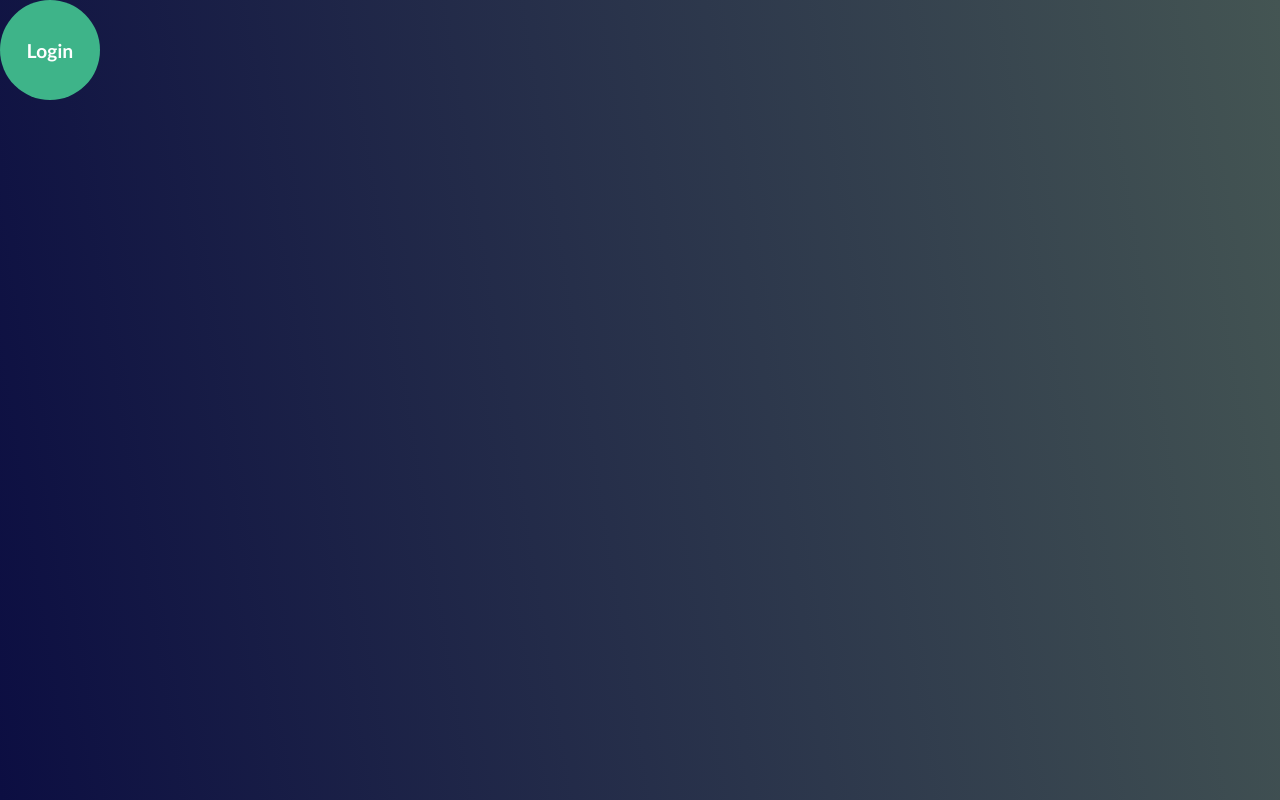
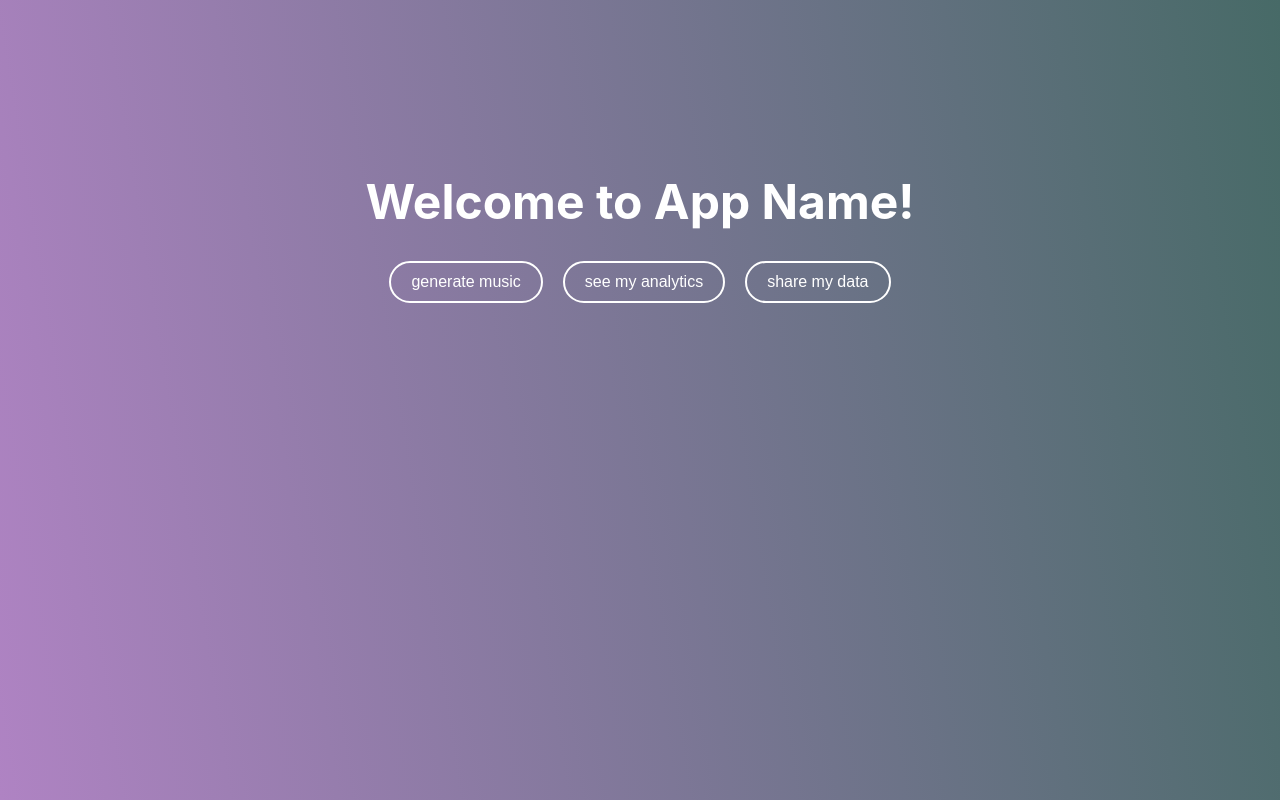
Before and after one commit to charles-xing-devine/spotify-api, a React (Create React App) app in the folder my-spotify-app/: page /callback in a window 1280 px wide. Built offline with nearby package versions, Linux system fonts and the light colour scheme; the HTML template or start-up script is replaced by a standard one.

Commit message:
UI for home

```diff
--- a/my-spotify-app/src/components/Homepage/Homepage.css
+++ b/my-spotify-app/src/components/Homepage/Homepage.css
@@ -1,53 +1,118 @@
-/* src/pages/Homepage.css */
-
-/* Import Lato font */
-@import url('https://fonts.googleapis.com/css2?family=Lato:wght@400;700&display=swap');
-
-body, .App {
-  background: rgb(12,14,66);
-  background: linear-gradient(81deg, rgba(12,14,66,1) 0%, rgba(68,85,83,1) 100%);
+/* Container styling */
+.homepage-container {
+  background: linear-gradient(81deg, #af83c3 0%, rgb(71, 106, 103) 100%);
   color: #ffffff;
-  height: 100vh;
-  margin: 0;
-  font-family: 'Lato', sans-serif; /* Apply Lato font */
-  position: relative;
-  overflow: hidden;
+  min-height: 100vh;
+  display: flex;
+  flex-direction: column;
 }
 
-.container-fixed {
-  height: 100vh;
-  overflow: auto;
+/* Header styling */
+.header {
+  display: flex;
+  justify-content: flex-end;
+  padding: 20px;
+}
+
+.profile-section {
   position: relative;
-  z-index: 1;
+}
+
+.profile-icon {
+  width: 40px;
+  height: 40px;
+  border-radius: 50%;
+  cursor: pointer;
+}
+
+.dropdown-menu {
+  position: absolute;
+  right: 0;
+  background: #ffffff;
+  border-radius: 8px;
+  overflow: hidden;
+  margin-top: 10px;
+}
+
+.dropdown-menu button {
+  background: none;
+  border: none;
+  color: #000;
+  padding: 10px 20px;
+  width: 100%;
+  text-align: left;
+  cursor: pointer;
+}
+
+.dropdown-menu button:hover {
+  background: #f0f0f0;
+}
+
+/* Main content styling */
+.main-content {
+  display: flex;
+  flex-direction: column;
+  align-items: center;
+  margin-top: 100px;
 }
 
 .app-title {
-  font-size: 3.5rem;
+  font-size: 3rem;
+  margin-bottom: 30px;
   color: #ffffff;
   font-weight: bold;
 }
 
-.app-description-container {
-  color: #b0b0b0;
+/* Button group styling */
+.button-group {
+  display: flex;
+  gap: 20px;
+  margin-bottom: 30px;
 }
 
-.buttons .btn {
-  font-weight: bold;
-  border-radius: 20px;
-  padding: 0.5rem 1.5rem;
-  text-transform: uppercase;
-  letter-spacing: 0.1rem;
-  font-family: 'Lato', sans-serif; /* Apply Lato font to buttons */
+.action-button {
+  background-color: transparent;
+  border: 2px solid #ffffff;
+  border-radius: 30px;
+  color: #ffffff;
+  padding: 10px 20px;
+  font-size: 1rem;
+  cursor: pointer;
+  transition: background-color 0.3s, color 0.3s;
 }
 
-.buttons .btn-primary {
-  background-color: #c2cc69;
-  color: #000000;
-  border: none;
+.action-button:hover {
+  background-color: #ffffff;
+  color: #000;
 }
 
-.buttons .btn-secondary {
-  background-color: #6a5acd;
+/* Input section for ArtistTracks */
+.dashboard-container {
+  display: flex;
+  flex-direction: column;
+  align-items: center;
+  justify-content: center;
   color: #ffffff;
+  margin-top: 20px;
+}
+
+.input-field {
+  padding: 10px 15px;
+  font-size: 1rem;
   border: none;
+  border-radius: 25px 0 0 25px;
+  outline: none;
+  width: 300px;
+  color: #fff;
+  background-color: #2b2b53;
 }
+
+.submit-button {
+  padding: 10px;
+  font-size: 1rem;
+  border: none;
+  background-color: #3b3b6d;
+  color: #c0c0ff;
+  border-radius: 0 25px 25px 0;
+  cursor: pointer;
+}
--- a/my-spotify-app/src/components/Homepage/Homepage.js
+++ b/my-spotify-app/src/components/Homepage/Homepage.js
@@ -1,19 +1,69 @@
-// Homepage.js
-
-
+import React, { useState, useEffect } from 'react';
 import LoginButton from '../LoginButton/LoginButton';
 import ArtistTracks from '../Service/ArtistTracks';
-
+import { getTokenFromUrl, fetchUserProfile } from '../Auth/OAuth';
 import './Homepage.css';
 
 const Homepage = () => {
-
+  const [userProfile, setUserProfile] = useState(null);
+  const [showDropdown, setShowDropdown] = useState(false);
+  const [showInput, setShowInput] = useState(false);
   const token = localStorage.getItem('spotifyAccessToken');
 
+  useEffect(() => {
+    if (token) {
+      fetchUserProfile(token)
+        .then(profile => setUserProfile(profile))
+        .catch(err => console.error('Error fetching user profile:', err));
+    }
+  }, [token]);
+
+  const toggleDropdown = () => setShowDropdown(!showDropdown);
+  const handleGenerateMusic = () => setShowInput(true);
+
   return (
-    <div>
-      <LoginButton />
-      {localStorage.getItem('spotifyAccessToken') ? <ArtistTracks /> : null}
+    <div className="homepage-container">
+
+      <header className="header">
+        {userProfile && (
+          <div className="profile-section">
+            <img
+              src={userProfile.images[0]?.url}
+              alt="Profile"
+              className="profile-icon"
+              onClick={toggleDropdown}
+            />
+            {showDropdown && (
+              <div className="dropdown-menu">
+                <button onClick={() => {
+                  localStorage.removeItem('spotifyAccessToken');
+                  setUserProfile(null);
+                  window.location.href = '/';
+                }}>
+                  Logout
+                </button>
+              </div>
+            )}
+          </div>
+        )}
+      </header>
+
+      <main className="main-content">
+      <h1 className="app-title">
+          Welcome {userProfile ? ` ${userProfile.display_name}` : ''} to App Name!
+        </h1>
+
+
+        <div className="button-group">
+          <button className="action-button" onClick={handleGenerateMusic}>generate music</button>
+          <button className="action-button">see my analytics</button>
+          <button className="action-button">share my data</button>
+        </div>
+
+        {showInput && (
+          <ArtistTracks /> // Conditionally render ArtistTracks based on button click
+        )}
+      </main>
     </div>
   );
 }
--- a/my-spotify-app/src/components/Service/Dashboard.css
+++ b/my-spotify-app/src/components/Service/Dashboard.css
@@ -44,6 +44,7 @@
   .button-container {
     display: flex;
     gap: 15px;
+    background-color: transparent;
   }
 
   .dashboard-button {
```
